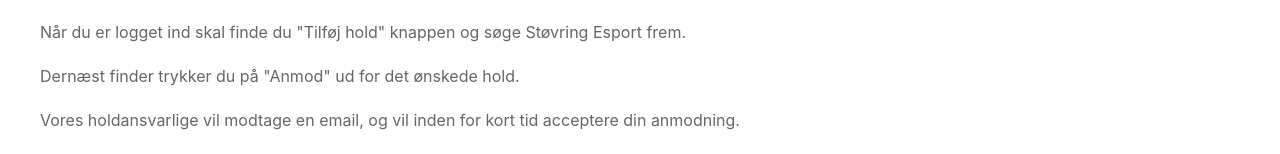
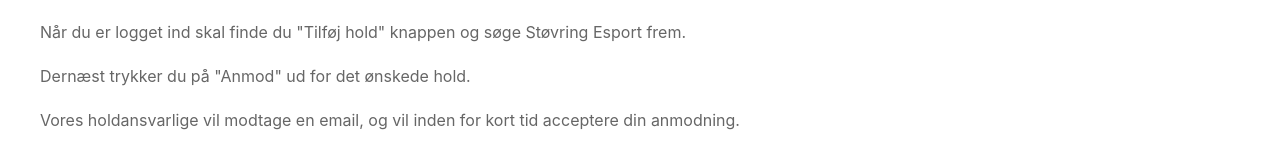
Before and after one commit to st-esport/website, a Vue app: page /tilmeld in a window 1280 px wide. Shown: the part 447-601 px from the top of the page. Built offline with nearby package versions, Linux system fonts and the light colour scheme.

Commit message:
Fix spelling mistake

```diff
--- a/src/views/RegisterView.vue
+++ b/src/views/RegisterView.vue
@@ -8,7 +8,7 @@
 
   <p>Når du er logget ind skal finde du "Tilføj hold" knappen og søge Støvring Esport frem.</p>
 
-  <p>Dernæst finder trykker du på "Anmod" ud for det ønskede hold.</p>
+  <p>Dernæst trykker du på "Anmod" ud for det ønskede hold.</p>
 
   <p>Vores holdansvarlige vil modtage en email, og vil inden for kort tid acceptere din anmodning.</p>
 </template>
```
